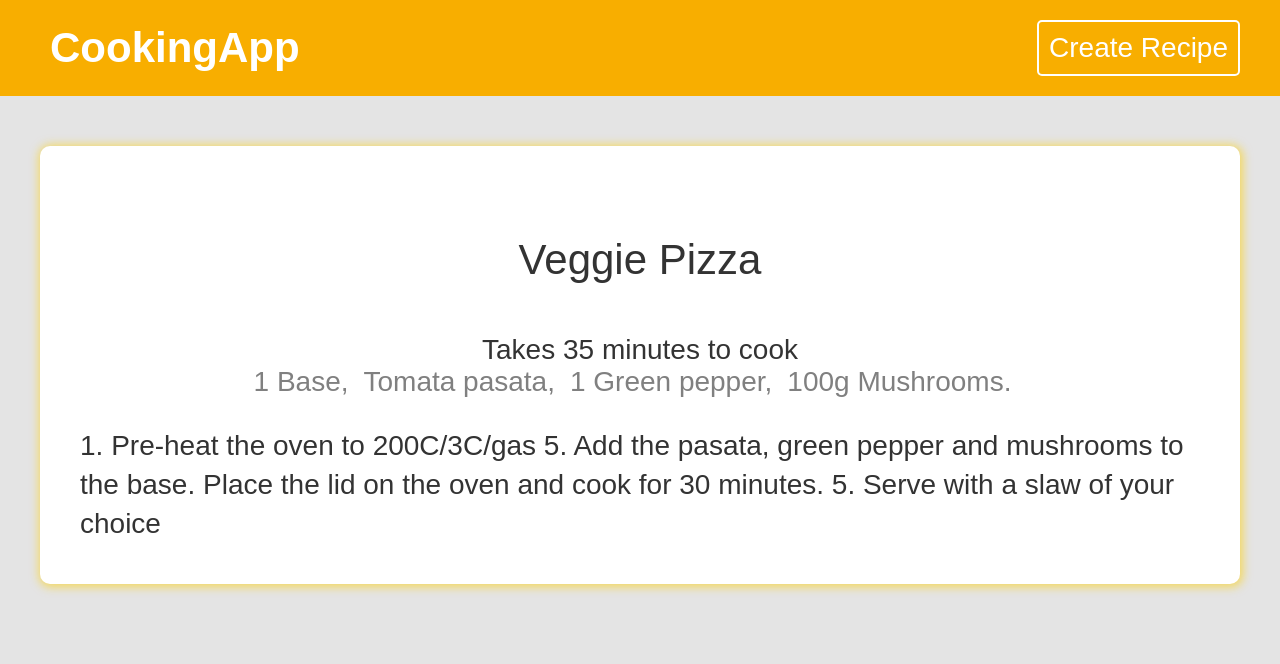
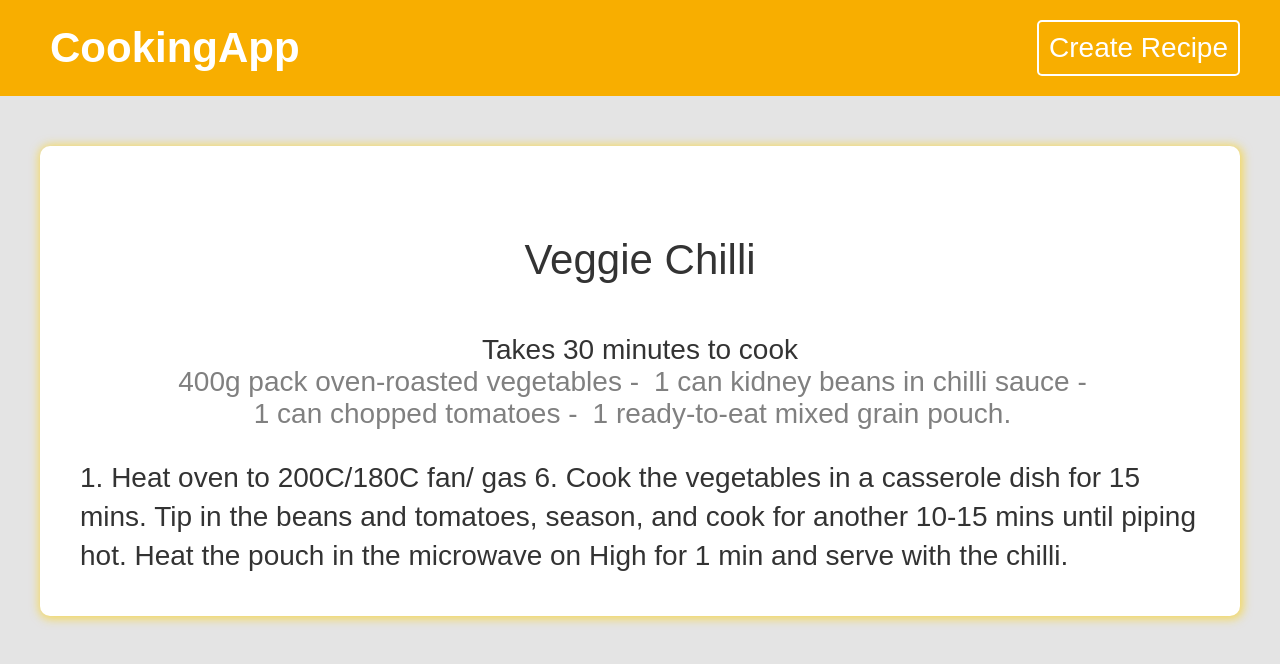
Before and after one commit to Titi923/react-cooking-recipe-app, a React (Create React App) app: page /recipes/1 in a window 1280 px wide. Shown: the top 664 px of the page. Built offline with nearby package versions, Linux system fonts and the light colour scheme; data requests are answered from the project's data file; a web font is replaced by a local one.

Commit message:
modified the datas and the css a little

```diff
--- a/data/db.json
+++ b/data/db.json
@@ -2,51 +2,68 @@
   "recipes": [
     {
       "id": "1",
-      "title": "Veggie Pizza",
+      "title": "Veggie Chilli",
       "ingredients": [
-        "1 Base",
-        "Tomata pasata",
-        "1 Green pepper",
-        "100g Mushrooms"
+        "400g pack oven-roasted vegetables",
+        "1 can kidney beans in chilli sauce",
+        "1 can chopped tomatoes",
+        "1 ready-to-eat mixed grain pouch"
       ],
-      "method": "1. Pre-heat the oven to 200C/3C/gas 5. Add the pasata, green pepper and mushrooms to the base. Place the lid on the oven and cook for 30 minutes. 5. Serve with a slaw of your choice",
-      "cookingTime": "35 minutes"
+      "method": "1. Heat oven to 200C/180C fan/ gas 6. Cook the vegetables in a casserole dish for 15 mins. Tip in the beans and tomatoes, season, and cook for another 10-15 mins until piping hot. Heat the pouch in the microwave on High for 1 min and serve with the chilli.",
+      "cookingTime": "30 minutes"
     },
     {
       "id": "2",
-      "title": "Greek Salad",
+      "title": "Easy Chicken Curry",
       "ingredients": [
-        "1 Onion",
-        "1 Block of Feta",
-        "Olives",
-        "Tomatoes",
-        "Olive Oil"
+        "2 tbsp sunflower oil",
+        "1 onion, thinly sliced",
+        "2 garlic cloves crushed",
+        "thumb-sized piece of ginger, grated",
+        "6 chicken thighs boneless and skinless",
+        "3 tbsp medium spice paste (tikka works well)",
+        "400g can chopped tomatoes",
+        "100g Greek yogurt",
+        "1 small bunch of coriander, leaves chopped",
+        "50g ground almonds",
+        "naan breads or cooked basmati rice to serve"
       ],
-      "method": "Lorem ipsum dolor, sit amet consectetur adipisicing elit. Esse minima ex rem quis similique eum ratione quaerat, voluptas molestias ut repudiandae delectus voluptates. Eius esse at tenetur ab accusamus excepturi?",
-      "cookingTime": "35 minutes"
+      "method": "1. Heat the oil in a flameproof casserole dish or large frying pan over a medium heat. Add the onion and a generous pinch of salt and fry for 8-10 mins, or until the onion has turned golden brown and sticky. Add the garlic and ginger, cooking for a further minute. \n 2.Chop the chicken into chunky 3cm pieces, add to the pan and fry for 5 mins before stirring through the spice paste and tomatoes, along with 250ml water. Bring to the boil, lower to a simmer and cook on a gentle heat uncovered for 25-30 mins or until rich and slightly reduced. Stir though the yogurt, coriander and ground almonds, season and serve with warm naan or fluffy basmati rice.",
+      "cookingTime": "45 minutes"
     },
     {
       "id": "3",
-      "title": "Veggie Stew",
+      "title": "Easy classic lasagne",
       "ingredients": [
-        "1 Carrot",
-        "1 Leek",
-        "200g Tofu",
-        "300ml Veg stock"
+        "1 tbsp olive oil",
+        "2 rashers smoked streaky bacon",
+        "1 onion, finely chopped",
+        "1 celery stick, finely chopped",
+        "1 medium carrot, grated",
+        "2 garlic cloves, finely chopped",
+        "500g beef mince",
+        "1 tbsp tomato purée",
+        "2 x 400g cans chopped tomatoes",
+        "1 tbsp clear honey",
+        "500g pack fresh egg lasagne sheets",
+        "400ml crème fraîche",
+        "125g ball mozzarella, roughly torn",
+        "50g freshly grated parmesan",
+        "large handful basil leaves, torn (optional)"
       ],
-      "method": "1. Pre-heat the oven to 200C/3C/gas 5. Place the carrot, leek and tofu in a large bowl. Add the stock and mix well. 2. Add the rest of the ingredients and mix well. 3. Place the mixture in a large bowl and cover with a lid. 4. Place the lid on the oven and cook for 40 minutes. 5. Serve with a slaw of your choice",
-      "cookingTime": "45 minutes"
+      "method": "Heat the oil in a large saucepan. Use kitchen scissors to snip the bacon into small pieces, or use a sharp knife to chop it on a chopping board. Add the bacon to the pan and cook for just a few mins until starting to turn golden. Add the onion, celery and carrot, and cook over a medium heat for 5 mins, stirring occasionally, until softened.",
+      "cookingTime": "60 minutes"
     },
     {
-      "title": "Omlette",
+      "title": "Crusty Garlic Bread",
       "ingredients": [
-        "2 eggs",
-        "salt",
-        "pepper"
+        "60g butter, softened",
+        "2 garlic cloves, crushed",
+        "1 part-baked white baguette (about 150g)"
       ],
-      "method": "beat some eggs and fry them in the pan",
-      "cookingTime": "5 minutes",
-      "id": "vuBIUKA"
+      "method": "STEP 1\nPut the butter in a bowl, add the garlic and mix well. Spoon the butter out onto a sheet of cling film and roll up to make a sausage-shaped log. Chill for 10 mins.\n\nSTEP 2\nHeat oven to 200C/180C fan/gas 6. Slice the baguette into about 12 slices but not all the way through, leaving the base intact to hold it together.\n\nSTEP 3\nRemove the cling film from the butter and thinly slice on a chopping board. Press each butter slice between the slices of bread.\n\nSTEP 4\nWrap the baguette in foil, place on a tray and bake for 5–6 mins, then peel back the foil. Cook for a further 4–5 mins to crisp up.",
+      "cookingTime": "15 minutes",
+      "id": "m0OILhp"
     }
   ]
 }
--- a/src/pages/recipe/Recipe.css
+++ b/src/pages/recipe/Recipe.css
@@ -14,6 +14,7 @@
   justify-content: center;
   padding: 0;
   margin-top: 0;
+  flex-wrap: wrap;
 }
 
 .recipe li {
@@ -23,7 +24,7 @@
 }
 
 .recipe li::after {
-  content: ',';
+  content: ' - ';
 }
 
 .recipe li:last-child::after {
```
